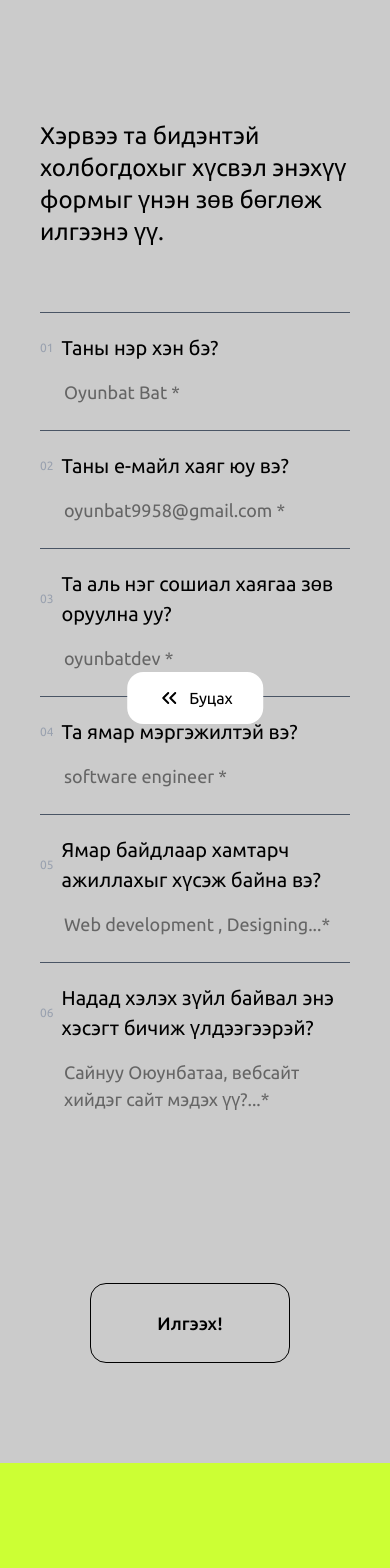
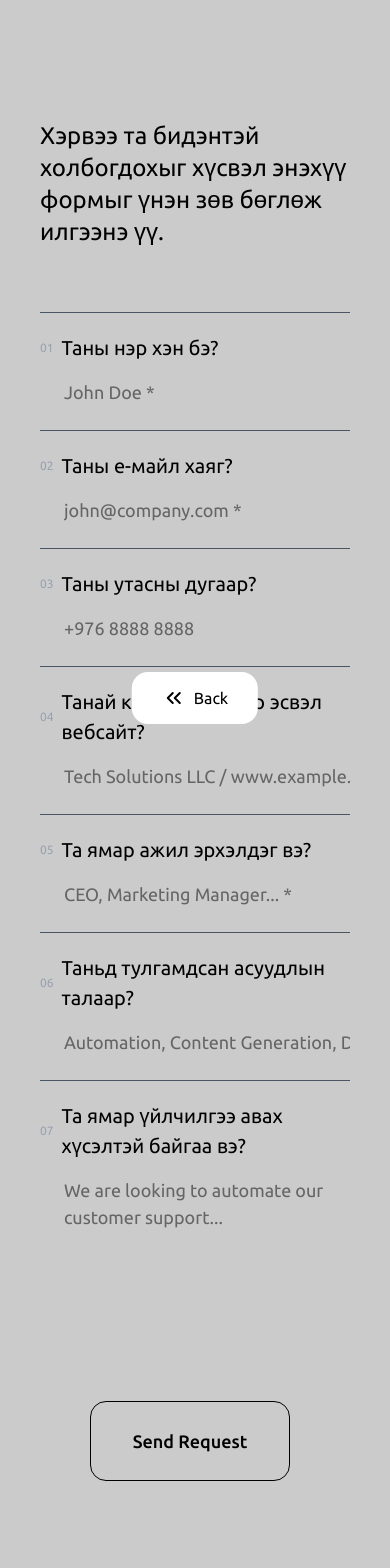
Before and after one commit to Oyunbat1/Marketing-introduction, a Next.js app: page /contact in a window 390 px wide. Shown: the top 1568 px of the page. Built offline with nearby package versions, Linux system fonts and the light colour scheme; no server answers.

Commit message:
form changed

```diff
--- a/app/contact/page.tsx
+++ b/app/contact/page.tsx
@@ -8,12 +8,15 @@ import { useRouter } from "next/navigation";
 import { ChevronsLeft } from "lucide-react";
 import { easeInOut, motion } from "framer-motion"
 import { toast } from "sonner";
+
 export default function ContactPage() {
     const [isMobile, setIsMobile] = useState(false);
     const router = useRouter();
-    const handlekBack = () => {
+
+    const handleBack = () => {
         router.back();
     }
+
     useEffect(() => {
         const handleResize = () => {
             setIsMobile(window.innerWidth < 768);
@@ -22,15 +25,18 @@ export default function ContactPage() {
         window.addEventListener("resize", handleResize);
         return () => window.removeEventListener("resize", handleResize);
     }, [])
+
     const [formData, setFormData] = useState({
         name: '',
         email: '',
-        social: '',
-        company: '',
+        phoneNumber: '',
+        companyName: '',
+        role: '',
         service: '',
         message: ''
     });
-    const [createMessage, { loading, error, data }] = useMutation(CREATE_MESSAGE);
+
+    const [createMessage, { loading, error }] = useMutation(CREATE_MESSAGE);
 
     const handleInputChange = (field: string, value: string) => {
         setFormData(prev => ({
@@ -38,6 +44,7 @@ export default function ContactPage() {
             [field]: value
         }));
     };
+
     const handleSubmit = async (e: React.FormEvent) => {
         e.preventDefault();
         try {
@@ -49,32 +56,36 @@ export default function ContactPage() {
                 setFormData({
                     name: '',
                     email: '',
-                    social: '',
-                    company: '',
+                    phoneNumber: '',
+                    companyName: '',
+                    role: '',
                     service: '',
                     message: ''
                 });
-                toast.success("Message sent successfully! 🎉", {
+                toast.success("Амжилттай илгээгдлээ🎉", {
                     duration: 3000,
-                    description: "Thank you for contacting me. I'll get back to you soon!"
+                    description: "Бидэнтэй холбогдсонд баярлалаа. Бид таны хүсэлтийг хараад тантай эргээд холбогдох болно."
                 });
             }
         } catch (err) {
             console.error('Error sending message:', err);
-            toast.error("Failed to send message", {
+            toast.error("Өө алдаа гарлаа", {
                 duration: 4000,
-                description: "Please try again or contact me directly via email."
+                description: "Дахин оролдоно уу эсвэл бидэнтэй имэйлээр холбогдоно уу."
             });
         }
     };
+
     return (
         <div className="p-[80px_40px] h-auto  w-full text-black flex flex-col justify-around items-center gap-16 md:flex md:flex-row md:justify-around md:items-start">
             <motion.div initial={{ opacity: 0, x: -100 }} animate={{ opacity: 1, x: 0 }} transition={{ duration: 0.5, ease: "easeInOut" }} className={`${ubuntu.className}   mt-10 text-2xl md:mt-30 md:text-4xl lg:text-6xl lg:mt-50 lg:w-[700px]`}>
-                <h1>Хэрвээ та бидэнтэй холбогдохыг хүсвэл  энэхүү формыг үнэн зөв бөглөж илгээнэ үү.</h1>
+                <h1>Хэрвээ та бидэнтэй холбогдохыг хүсвэл энэхүү формыг үнэн зөв бөглөж илгээнэ үү.</h1>
             </motion.div>
 
             <motion.form initial={{ opacity: 0, x: 100 }} animate={{ opacity: 1, x: 0 }} transition={{ duration: 0.5, ease: "easeInOut" }} onSubmit={handleSubmit} className="flex flex-col gap-6 w-auto">
-                {isMobile ? (<h1 onClick={handlekBack} className={`text-black cursor-pointer md:mb-10 hover:bg-gray-300 transition-all duration-300 fixed bottom-30 left-1/2 -translate-x-1/2 rounded-2xl bg-white p-[14px_30px] flex gap-2 items-center justify-center ${ubuntu.className}`}><ChevronsLeft /> Буцах</h1>) : (<h1 onClick={handlekBack} className={`text-black text-2xl flex fixed left-20 gap-2 border-b w-fit cursor-pointer ${ubuntu.className}`}><ChevronsLeft /> Буцах</h1>)}
+                {isMobile ? (<h1 onClick={handleBack} className={`text-black cursor-pointer md:mb-10 hover:bg-gray-300 transition-all duration-300 fixed bottom-30 left-1/2 -translate-x-1/2 rounded-2xl bg-white p-[14px_30px] flex gap-2 items-center justify-center ${ubuntu.className}`}><ChevronsLeft /> Back</h1>) : (<h1 onClick={handleBack} className={`text-black text-2xl flex fixed left-20 gap-2 border-b w-fit cursor-pointer ${ubuntu.className}`}><ChevronsLeft /> Back</h1>)}
+
+                {/* 01. Name */}
                 <div className={`flex flex-col gap-4  border-t border-gray-600 ${ubuntu.className}`}>
                     <div className="flex items-center gap-2 pt-5">
                         <p className="text-gray-400 text-[12px]">01</p>
@@ -82,7 +93,7 @@ export default function ContactPage() {
                     </div>
                     <input
                         type="text"
-                        placeholder="Oyunbat Bat *"
+                        placeholder="John Doe *"
                         className="ml-6 text-[18px]  border-none outline-none"
                         required
                         value={formData.name}
@@ -90,59 +101,79 @@ export default function ContactPage() {
                     />
                 </div>
 
+                {/* 02. Email */}
                 <div className={`flex flex-col gap-4 border-t border-gray-600 ${ubuntu.className}`}>
                     <div className="flex items-center gap-2 pt-5">
                         <p className="text-gray-400 text-[12px]">02</p>
-                        <label htmlFor="email" className="text-[20px] ">Таны е-майл хаяг юу вэ?</label>
+                        <label htmlFor="email" className="text-[20px] ">Таны е-майл хаяг?</label>
                     </div>
                     <input
                         type="email"
-                        placeholder="oyunbat9958@gmail.com *"
+                        placeholder="john@company.com *"
                         className="ml-6 text-[18px]  border-none outline-none"
                         required
                         value={formData.email}
                         onChange={(e) => handleInputChange('email', e.target.value)}
                     />
                 </div>
+
+                {/* 03. Phone Number (NEW SECTION) */}
                 <div className={`flex flex-col gap-4 border-t border-gray-600 ${ubuntu.className}`}>
                     <div className="flex items-center gap-2 pt-5">
                         <p className="text-gray-400 text-[12px]">03</p>
-                        <label htmlFor="email" className="text-[20px] ">Та аль нэг сошиал хаягаа зөв оруулна уу?</label>
+                        <label htmlFor="phoneNumber" className="text-[20px]">Таны утасны дугаар?</label>
+                    </div>
+                    <input
+                        type="tel"
+                        placeholder="+976 8888 8888"
+                        className="ml-6 text-[18px] border-none outline-none"
+                        // Phone is usually optional, remove 'required' if not strictly needed
+                        value={formData.phoneNumber}
+                        onChange={(e) => handleInputChange('phoneNumber', e.target.value)}
+                    />
+                </div>
+
+                {/* 04. Company Name (Renumbered) */}
+                <div className={`flex flex-col gap-4 border-t border-gray-600 ${ubuntu.className}`}>
+                    <div className="flex items-center gap-2 pt-5">
+                        <p className="text-gray-400 text-[12px]">04</p>
+                        <label htmlFor="companyName" className="text-[20px] ">Танай компанийн нэр эсвэл вебсайт?</label>
                     </div>
                     <input
                         type="text"
-                        placeholder="oyunbatdev *"
+                        placeholder="Tech Solutions LLC / www.example.com *"
                         className="ml-6 text-[18px]  border-none outline-none"
                         required
-                        value={formData.social}
-                        onChange={(e) => handleInputChange('social', e.target.value)}
+                        value={formData.companyName}
+                        onChange={(e) => handleInputChange('companyName', e.target.value)}
                     />
                 </div>
 
-
+                {/* 05. Role (Renumbered) */}
                 <div className={`flex flex-col gap-4 border-t border-gray-600 ${ubuntu.className}`}>
                     <div className="flex items-center gap-2 pt-5">
-                        <p className="text-gray-400 text-[12px]">04</p>
-                        <label htmlFor="company" className="text-[20px]">Та ямар мэргэжилтэй вэ?</label>
+                        <p className="text-gray-400 text-[12px]">05</p>
+                        <label htmlFor="role" className="text-[20px]">Та ямар ажил эрхэлдэг вэ?</label>
                     </div>
                     <input
                         type="text"
-                        placeholder="software engineer *"
+                        placeholder="CEO, Marketing Manager... *"
                         className="ml-6 text-[18px]  border-none outline-none"
                         required
-                        value={formData.company}
-                        onChange={(e) => handleInputChange('company', e.target.value)}
+                        value={formData.role}
+                        onChange={(e) => handleInputChange('role', e.target.value)}
                     />
                 </div>
 
+                {/* 06. Service (Renumbered) */}
                 <div className={`flex flex-col gap-4 border-t border-gray-600 ${ubuntu.className}`}>
                     <div className="flex items-center gap-2 pt-5">
-                        <p className="text-gray-400 text-[12px]">05</p>
-                        <label htmlFor="service" className="text-[20px]">Ямар байдлаар хамтарч ажиллахыг хүсэж байна вэ?</label>
+                        <p className="text-gray-400 text-[12px]">06</p>
+                        <label htmlFor="service" className="text-[20px]">Таньд тулгамдсан асуудлын талаар?</label>
                     </div>
                     <input
                         type="text"
-                        placeholder="Web development , Designing...*"
+                        placeholder="Automation, Content Generation, Data Analysis...*"
                         className="ml-6 text-[18px]  border-none outline-none"
                         required
                         value={formData.service}
@@ -150,13 +181,14 @@ export default function ContactPage() {
                     />
                 </div>
 
+                {/* 07. Message (Renumbered) */}
                 <div className={`flex flex-col gap-4 border-t border-gray-600 ${ubuntu.className}`}>
                     <div className="flex items-center gap-2 pt-5">
-                        <p className="text-gray-400 text-[12px]">06</p>
-                        <label htmlFor="message" className="text-[20px]">Надад хэлэх зүйл байвал энэ хэсэгт бичиж үлдээгээрэй?</label>
+                        <p className="text-gray-400 text-[12px]">07</p>
+                        <label htmlFor="message" className="text-[20px]">Та ямар үйлчилгээ авах хүсэлтэй байгаа вэ?</label>
                     </div>
                     <textarea
-                        placeholder="Сайнуу Оюунбатаа, вебсайт хийдэг сайт мэдэх үү?...*"
+                        placeholder="We are looking to automate our customer support..."
                         className="ml-6 text-[18px] min-h-[100px] resize-none  border-none outline-none"
                         required
                         value={formData.message}
@@ -172,7 +204,7 @@ export default function ContactPage() {
                     >
                         <MoreButton backgroundColor={"#ccff34"}>
                             <p className={`m-0 text-[18px] text-black md:text-base font-light z-50 ${ubuntu.className} font-medium relative`}>
-                                {loading ? 'Илгээж байна...' : 'Илгээх!'}
+                                {loading ? 'Sending...' : 'Send Request'}
                             </p>
                         </MoreButton>
                     </button>
--- a/app/graphql/mutations.ts
+++ b/app/graphql/mutations.ts
@@ -4,24 +4,27 @@ export const CREATE_MESSAGE = gql`
   mutation CreateMessage(
     $name: String!
     $email: String!
-    $social: String!
-    $company: String!
+    $phoneNumber: String  # Use String! if you want to make this mandatory on the backend
+    $companyName: String! # Updated from 'social'
+    $role: String!        # Updated from 'company'
     $service: String!
     $message: String!
   ) {
     createMessage(
       name: $name
       email: $email
-      social: $social
-      company: $company
+      phoneNumber: $phoneNumber
+      companyName: $companyName
+      role: $role
       service: $service
       message: $message
     ) {
       id
       name
-      social
       email
-      company
+      phoneNumber
+      companyName
+      role
       service
       message
       createdAt
--- a/lib/apollo-client.ts
+++ b/lib/apollo-client.ts
@@ -1,9 +1,9 @@
 import { ApolloClient, InMemoryCache, HttpLink } from '@apollo/client';
 
 const httpLink = new HttpLink({
-  uri: process.env.NEXT_PUBLIC_GRAPHQL_URL || 'http://localhost:3000',
+  uri: process.env.NEXT_PUBLIC_GRAPHQL_URL  || "https://marketing-introduction-back.onrender.com/"
 });
-
+// || ,
 export const client = new ApolloClient({
   link: httpLink,
   cache: new InMemoryCache(),
```
